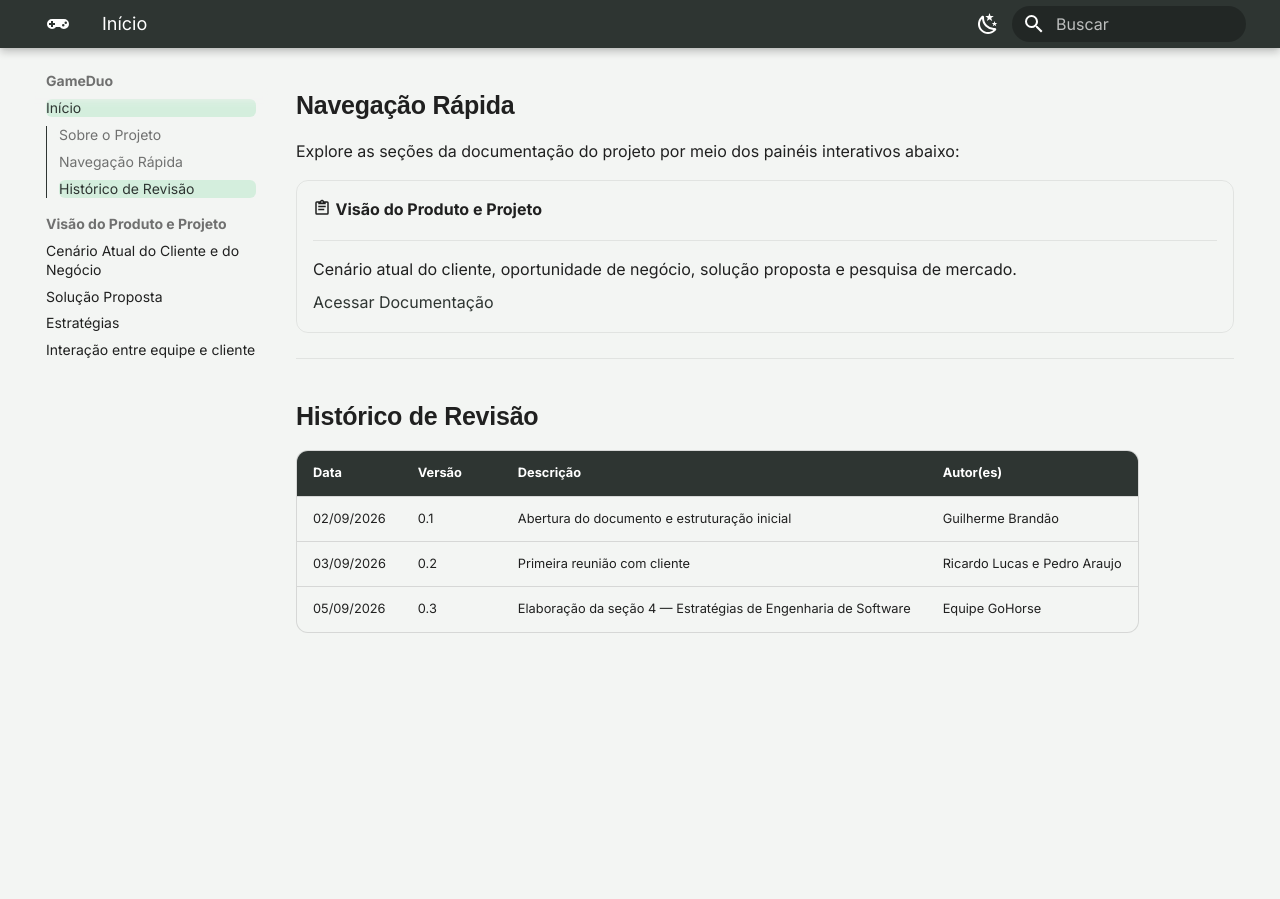
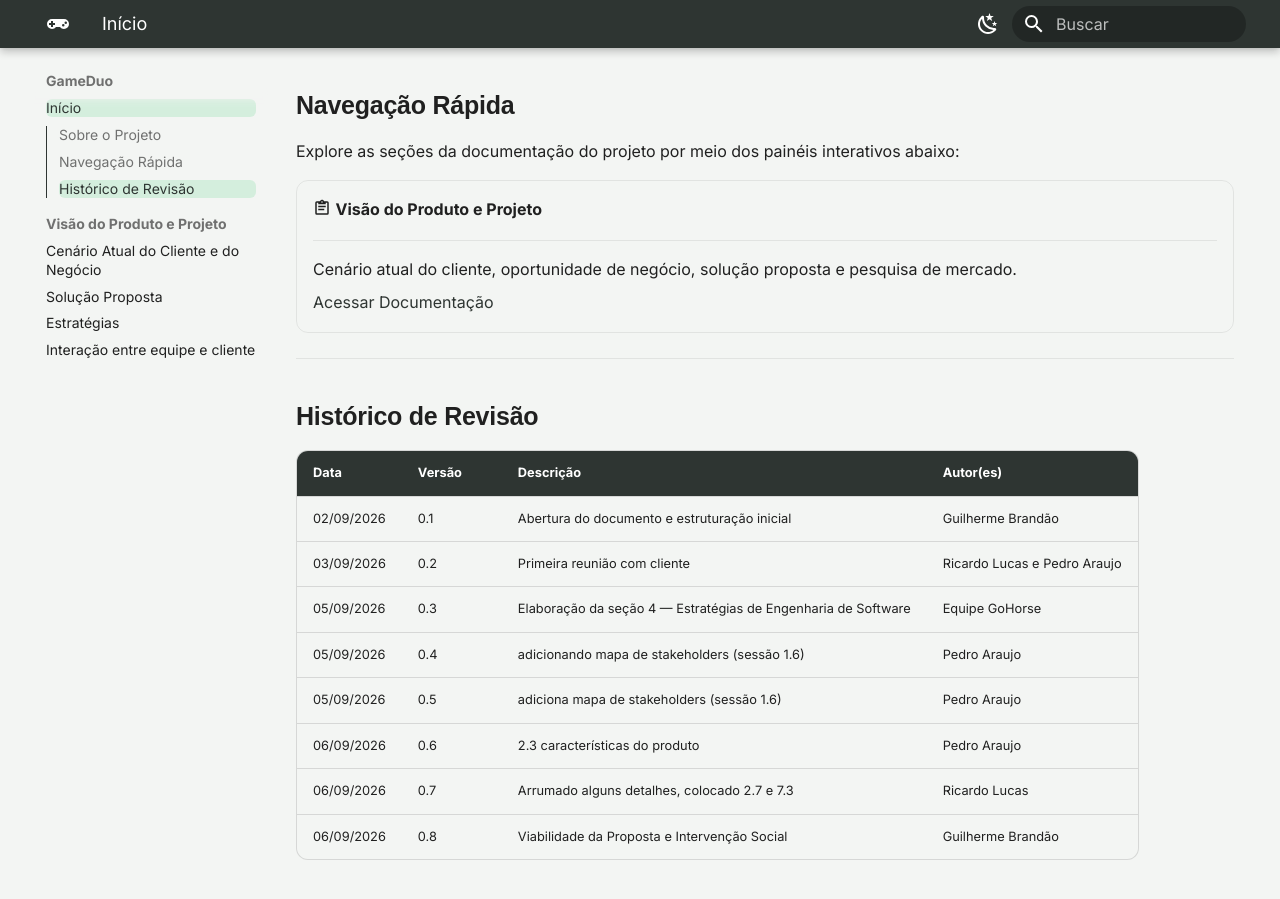
Before and after one commit to mdsreq-fga-unb/REQ-2026.2-T02-GameDuo, an MkDocs documentation site: the page built from docs/index.md, in a window 1280 px wide and 900 px high, scrolled down 870 px. Built offline with MkDocs 1.6.1 and Material for MkDocs 9.7.7, drawn with Linux system fonts in a browser that asks for light colours; before the commit the page ends 1543 px from its top, so only the background shows below that.

Commit message:
[DOCS] Viabilidade e Intervencao Social

```diff
--- a/docs/index.md
+++ b/docs/index.md
@@ -61,3 +61,8 @@
 | 02/09/2026 | 0.1 | Abertura do documento e estruturação inicial | Guilherme Brandão |
 | 03/09/2026 | 0.2 | Primeira reunião com cliente  | Ricardo Lucas e Pedro Araujo |
 | 05/09/2026 | 0.3 | Elaboração da seção 4 — Estratégias de Engenharia de Software | Equipe GoHorse |
+| 05/09/2026 | 0.4 | adicionando mapa de stakeholders (sessão 1.6)  | Pedro Araujo|
+| 05/09/2026 | 0.5 | adiciona mapa de stakeholders (sessão 1.6) | Pedro Araujo|
+| 06/09/2026 | 0.6 | 2.3  características do produto  | Pedro Araujo|
+| 06/09/2026 | 0.7 | Arrumado alguns detalhes, colocado 2.7 e 7.3  | Ricardo Lucas|
+| 06/09/2026 | 0.8 |  Viabilidade da Proposta e  Intervenção Social | Guilherme Brandão |
```
Also changed, not shown: docs/visao-produto/intervencao-social.md (added, +9 -0 lines), docs/visao-produto/solucao-proposta.md (+12 -0 lines), 1 other file.
